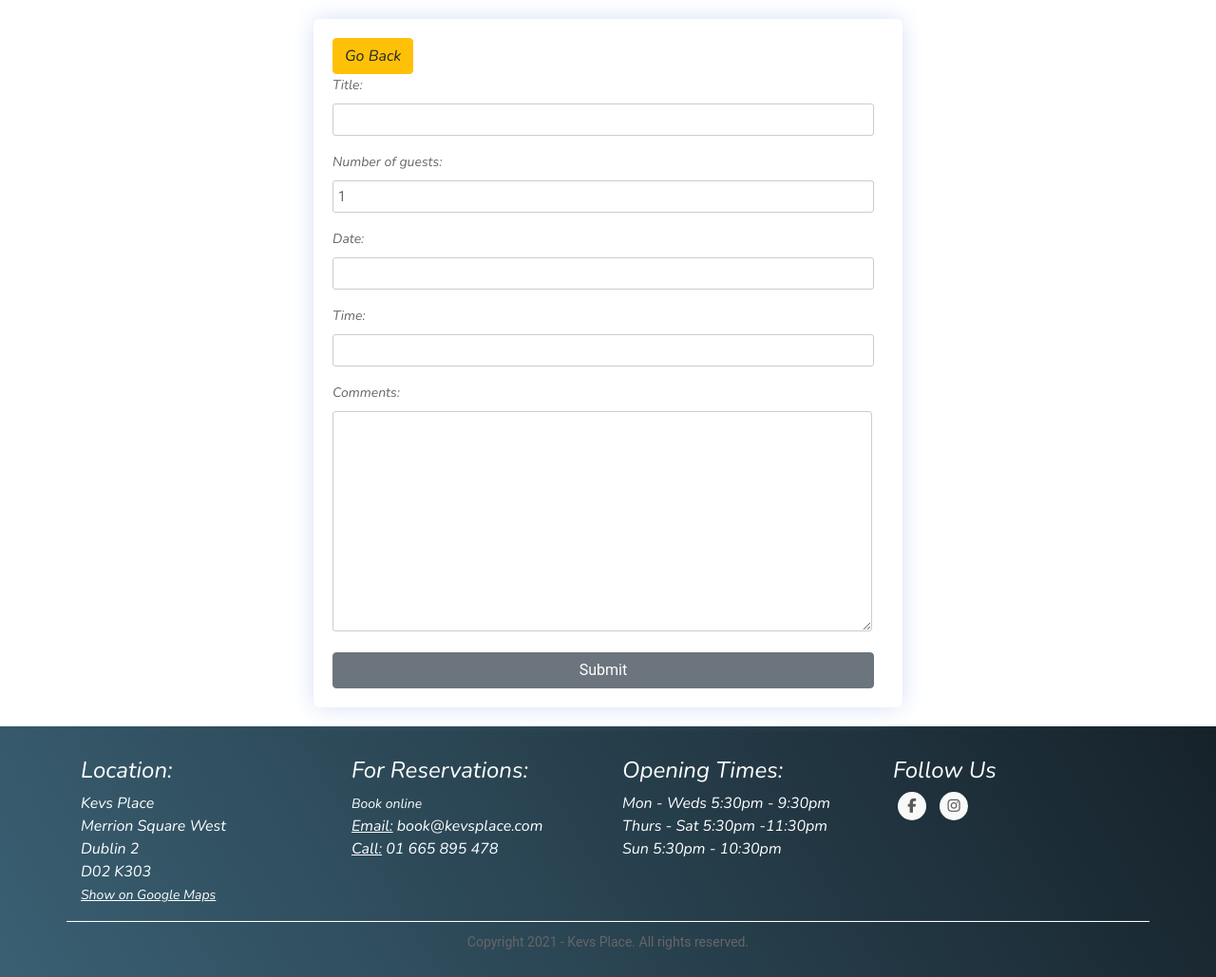
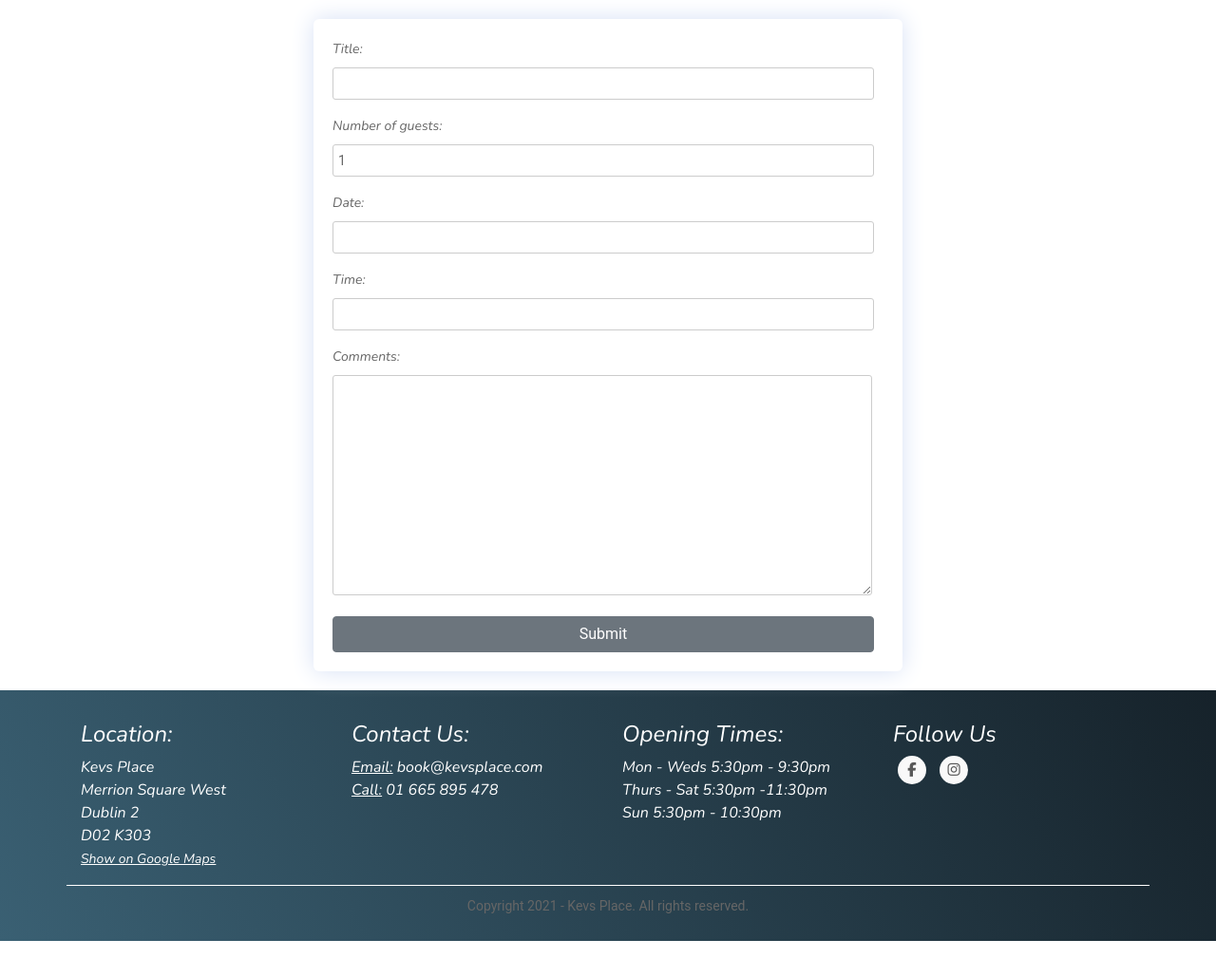
Before and after one commit to Code-Institute-Submissions/kevinfAAA-kevins-pp4_AprResub, a Django app: page /bookings/create/ in a window 1280 px wide. Shown: the part 62-1091 px from the top of the page at 95% size. After the commit the page ends 1053 px from the top, so only its background shows below. Run offline with Django 4.2, Linux system fonts and the light colour scheme; some libraries are stand-ins or nearby versions.

Commit message:
Add Update to Readme file

```diff
--- a/restaurant/templates/restaurant/bookings_form.html
+++ b/restaurant/templates/restaurant/bookings_form.html
@@ -4,7 +4,6 @@
 
 <div id="reservations" class="testbox">
         <form action="" method="POST">
-          <a href="{% url 'bookings' %}" type="button" class="btn btn-warning">Go Back</a>
           {% csrf_token %}
 
           {{ form.as_p }}
--- a/templates/base.html
+++ b/templates/base.html
@@ -86,9 +86,8 @@
           <div class="col-md-3 col-sm-6">
             <!--Column1-->
             <div class="footer-pad">
-              <h4>For Reservations:</h4>
+              <h4>Contact Us:</h4>
               <ul class="list-unstyled">
-                <li><a href="#">Book online</a></li>
                 <li><u>Email:</u> book@kevsplace.com</li>
                 <li><u>Call:</u> 01 665 895 478</li>
               </ul>
```
Also changed, not shown: README.md, static/images/AmIResponsive.JPG (added), static/images/Image1.JPG (added), static/images/Image10.JPG (added), static/images/Image2.JPG (added), static/images/Image3.JPG (added), static/images/Image4.JPG (added), static/images/Image5.JPG (added), static/images/Image6.JPG (added), static/images/Image7.JPG (added), static/images/Image8.JPG (added), static/images/Image9.JPG (added).
